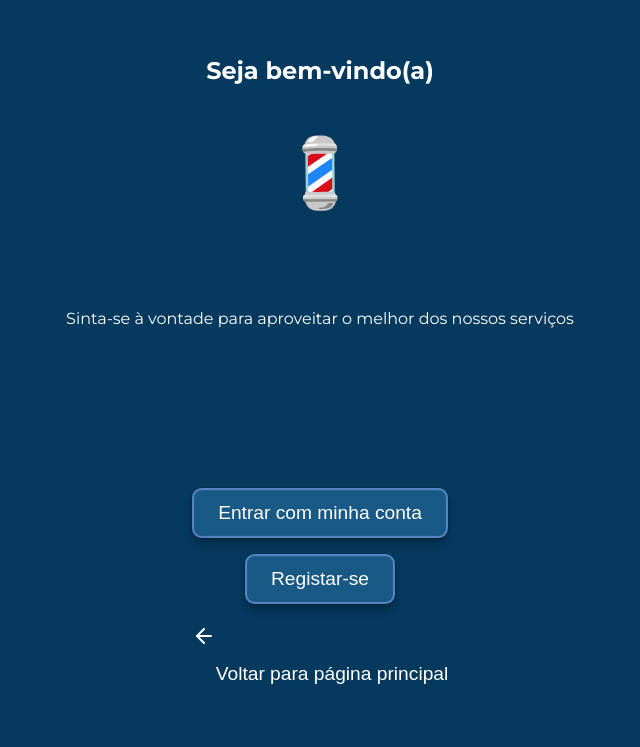
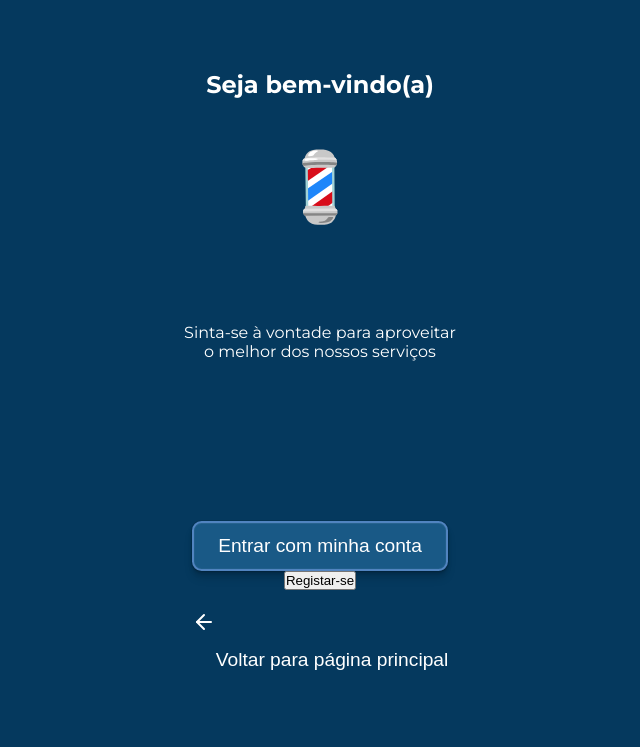
Before and after one commit to Ianalas/AgendamentoBarbearia, a website built with Vite: page frontend/src/pages/Home/index.html in a window 1280 px wide. Shown: the whole page, without its empty margins (320-960 px from the left). Built offline with nearby package versions, Linux system fonts and the light colour scheme.

Commit message:
page home; incompleto

```diff
--- a/frontend/src/pages/Home/index.css
+++ b/frontend/src/pages/Home/index.css
@@ -43,8 +43,7 @@ p {
   color: #ffffff;
 }
 
-  .button-primary,
-.button-secondary {
+.button-primary {
   display: block;
   background-color: #195986;
   color: #ffffff;
--- a/frontend/src/pages/Home/index.html
+++ b/frontend/src/pages/Home/index.html
@@ -18,9 +18,12 @@
    <div class="flex flex-col items-center justify-center">
     <h1 class="text-2xl text-white font-medium">Seja bem-vindo(a)</h1>
     <img src="/frontend/assets/barber.svg" alt="barber shop icon">
-    <p class="text-white">Sinta-se à vontade para aproveitar
-      o melhor dos nossos serviços</p>
-    <button class="button-primary">Entrar com minha conta</button>
+    <p class="text-white">
+      Sinta-se à vontade para aproveitar <br>
+       o melhor dos nossos serviços
+      </p>
+    <button class="button-primary">
+      <a href="../Login/login.html" class="button-primary-link"></a>Entrar com minha conta</button>
     <button class="button-secondary">Registar-se</button>
     <div class="button-back">
       <button>
```
